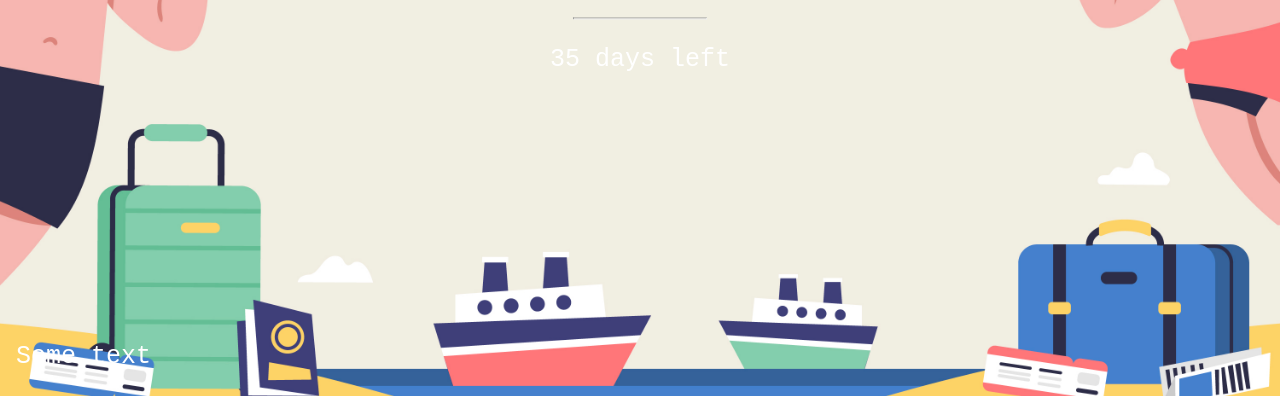
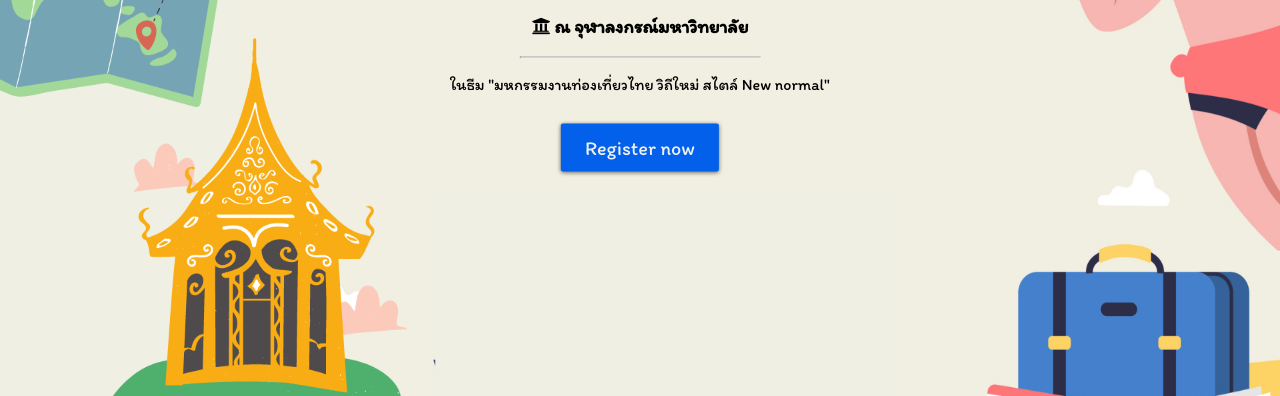
Before and after one commit to chanakorn-aramsak/tourism-fair-registation, a plain HTML site: page index.html in a window 1280 px wide. Shown: the part 404-800 px from the top of the page. Drawn offline with Linux system fonts and the light colour scheme.

Commit message:
change style of announcement page

```diff
--- /dev/null
+++ b/button.css
@@ -0,0 +1,85 @@
+.btn {
+  position: relative;
+
+  display: block;
+  margin: 30px auto;
+  padding: 0;
+
+  overflow: hidden;
+
+  border-width: 0;
+  outline: none;
+  border-radius: 2px;
+  box-shadow: 0 1px 4px rgba(0, 0, 0, 0.6);
+
+  background-color: #2ecc71;
+  color: #ecf0f1;
+
+  transition: background-color 0.3s;
+}
+
+.btn:hover,
+.btn:focus {
+  background-color: #27ae60;
+}
+
+.btn > * {
+  position: relative;
+}
+
+.btn span {
+  display: block;
+  padding: 12px 24px;
+}
+
+.btn:before {
+  content: "";
+
+  position: absolute;
+  top: 50%;
+  left: 50%;
+
+  display: block;
+  width: 0;
+  padding-top: 0;
+
+  border-radius: 100%;
+
+  background-color: rgba(236, 240, 241, 0.3);
+
+  -webkit-transform: translate(-50%, -50%);
+  -moz-transform: translate(-50%, -50%);
+  -ms-transform: translate(-50%, -50%);
+  -o-transform: translate(-50%, -50%);
+  transform: translate(-50%, -50%);
+}
+
+.btn:active:before {
+  width: 120%;
+  padding-top: 120%;
+
+  transition: width 0.2s ease-out, padding-top 0.2s ease-out;
+}
+
+/* Styles, not important */
+*,
+*:before,
+*:after {
+  box-sizing: border-box;
+}
+
+html {
+  position: relative;
+  height: 100%;
+}
+
+
+h2 {
+  font-weight: normal;
+}
+
+.btn.blue {
+  background-color: #0360eb;
+  font-family: "Itim", "Courier New", Courier, monospace;
+  font-size: 20px;
+}
--- /dev/null
+++ b/index.css
@@ -0,0 +1,57 @@
+body {
+  /* Add background image */
+  background-image: url("./background.png");
+  /* Set background image to cover the entire page */
+  /* Center the background image */
+  background-attachment: fixed;
+  background-size: 100% 100%;
+  /* Ensure good contrast for text on the background */
+  /* color: white; */
+  /* Prevent background from scrolling with the page */
+  font-family: "Itim", "Courier New", Courier, monospace;
+}
+/* Position text in the top-left corner */
+.topleft {
+  position: absolute;
+  top: 0;
+  left: 16px;
+}
+
+/* Position text in the bottom-left corner */
+.bottomleft {
+  position: absolute;
+  bottom: 0;
+  left: 16px;
+}
+
+/* Position text in the middle */
+.middle {
+  position: absolute;
+  top: 50%;
+  left: 50%;
+  transform: translate(-50%, -50%);
+  text-align: center;
+}
+
+.white_bg
+{
+    background-color: #ffffff;
+    padding: 3px; /*add this if you want a bit of space around the text*/
+}
+/* Style the <hr> element */
+hr {
+  margin: auto;
+  width: 40%;
+}
+
+h1 {
+  font-weight: bold;
+  background-image: ;
+  font-size: 72px;
+}
+
+h2 {
+  font-weight: bold;
+  color: #fff;
+  font-size: 32px;
+}
--- a/index.html
+++ b/index.html
@@ -1,60 +1,26 @@
 <!DOCTYPE html>
 <html>
-<style>
-body, html {
-  height: 100%;
-  margin: 0;
-}
+<head>
+  <link rel="stylesheet" type="text/css" href="index.css">
+  <link rel="stylesheet" type="text/css" href="button.css">
+  <link href="https://fonts.googleapis.com/css?family=Itim" rel="stylesheet">
+  <link rel="stylesheet" href="https://cdnjs.cloudflare.com/ajax/libs/font-awesome/5.15.1/css/all.min.css">
 
-.bgimg {
-  background-image: url('./7713016.jpg');
-  height: 100%;
-  background-position: center;
-  background-size: cover;
-  position: relative;
-  color: white;
-  font-family: "Courier New", Courier, monospace;
-  font-size: 25px;
-}
-
-.topleft {
-  position: absolute;
-  top: 0;
-  left: 16px;
-}
-
-.bottomleft {
-  position: absolute;
-  bottom: 0;
-  left: 16px;
-}
-
-.middle {
-  position: absolute;
-  top: 50%;
-  left: 50%;
-  transform: translate(-50%, -50%);
-  text-align: center;
-}
-
-hr {
-  margin: auto;
-  width: 40%;
-}
-</style>
+</head>
 <body>
 
 <div class="bgimg">
-  <div class="topleft">
+  <!-- <div class="topleft">
     <p>Logo</p>
-  </div>
+  </div> -->
   <div class="middle">
-    <h1>COMING SOON</h1>
-    <hr>
-    <p>35 days left</p>
-  </div>
-  <div class="bottomleft">
-    <p>Some text</p>
+    <h1>มหกรรมงานท่องเที่ยว</h1>
+    <h3><i class="fas fa-calendar-day"></i> ระหว่างวันที่ 1-31 สิงหาคม 2566</h3>
+
+      <h3><i class="fas fa-university"></i> ณ จุฬาลงกรณ์มหาวิทยาลัย</h3>
+      <hr>
+    <p>ในธีม "มหกรรมงานท่องเที่ยวไทย วิถีใหม่ สไตล์ New normal"</p>
+    <button class="btn blue" type="button"><span>Register now</span></button>
   </div>
 </div>
 
--- a/styles.css
+++ /dev/null
@@ -1,56 +0,0 @@
-/* Reset some default styles */
-* {
-    margin: 0;
-    padding: 0;
-    box-sizing: border-box;
-}
-
-/* Shared styles for header, main, footer */
-header, main, footer {
-    max-width: 1200px;
-    margin: 0 auto;
-    padding: 20px;
-}
-
-/* Header styles */
-header {
-    background-color: #007BFF;
-    color: white;
-    text-align: center;
-}
-
-/* Main styles */
-.main-container {
-    display: flex;
-    justify-content: center;
-    align-items: center;
-    min-height: 80vh;
-}
-
-/* Button styles */
-.register-button, .submit-button {
-    display: inline-block;
-    padding: 10px 20px;
-    background-color: #007BFF;
-    color: white;
-    text-decoration: none;
-    border-radius: 5px;
-    transition: background-color 0.3s ease;
-}
-
-.register-button:hover, .submit-button:hover {
-    background-color: #0056b3;
-}
-
-/* Footer styles */
-footer {
-    background-color: #f4f4f4;
-    text-align: center;
-    padding: 10px 0;
-    color: #777;
-}
-
-/* Responsive design for small screens */
-@media screen and (max-width: 768px) {
-    /* Adjust styles as needed for smaller screens */
-}
```
Also changed, not shown: 7713016.jpg (deleted), background.png (added).
